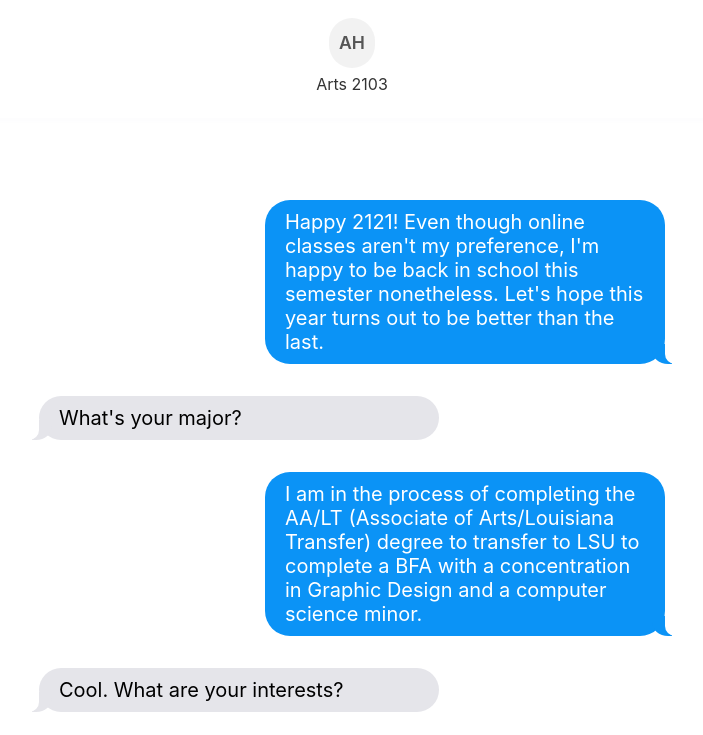
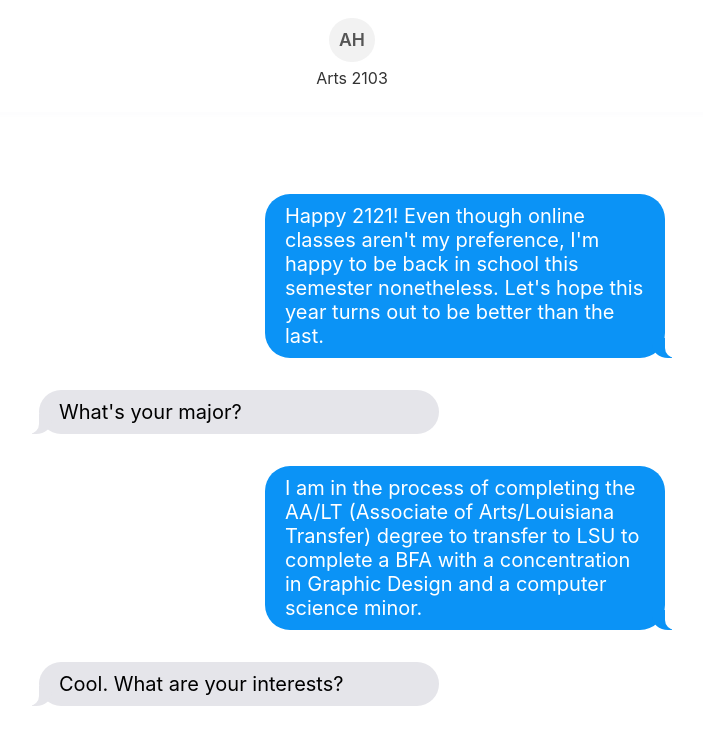
Before and after one commit to LandryCarroll-BR/artihistorybio, a plain HTML site: page index.html in a window 1280 px wide. Shown: the top 735 px of the page, without its empty margins (288-991 px from the left). Drawn offline with Linux system fonts and the light colour scheme.

Commit message:
Update index.html

```diff
--- a/index.html
+++ b/index.html
@@ -9,8 +9,13 @@
 </head>
 
 <body>
-  <div class="top">
-    <p class="initials">AH</p>
+  <div style="display: flex; flex-direction: column; align-items: center; font-family: -apple-system, BlinkMacSystemFont, sans-serif; position: sticky; top: 0; z-index: 10; background: rgba( 255, 255, 255, 0.75 );
+    box-shadow: 0 4px 4px 0 rgba( 31, 38, 135, 0.01 );
+    backdrop-filter: blur( 40px );
+    -webkit-backdrop-filter: blur( 40px );">
+    <p
+      style="color: #555; background: #f2f2f2; width: fit-content; padding: 10px 10px; text-align: center; border-radius: 5000px; font-weight: 600; letter-spacing: .0em; margin-bottom: -22px; font-size: 1.1em;">
+      AH</p>
     <p style="color: #333;">Arts 2103</p>
   </div>
   <div class="myChat">
```
